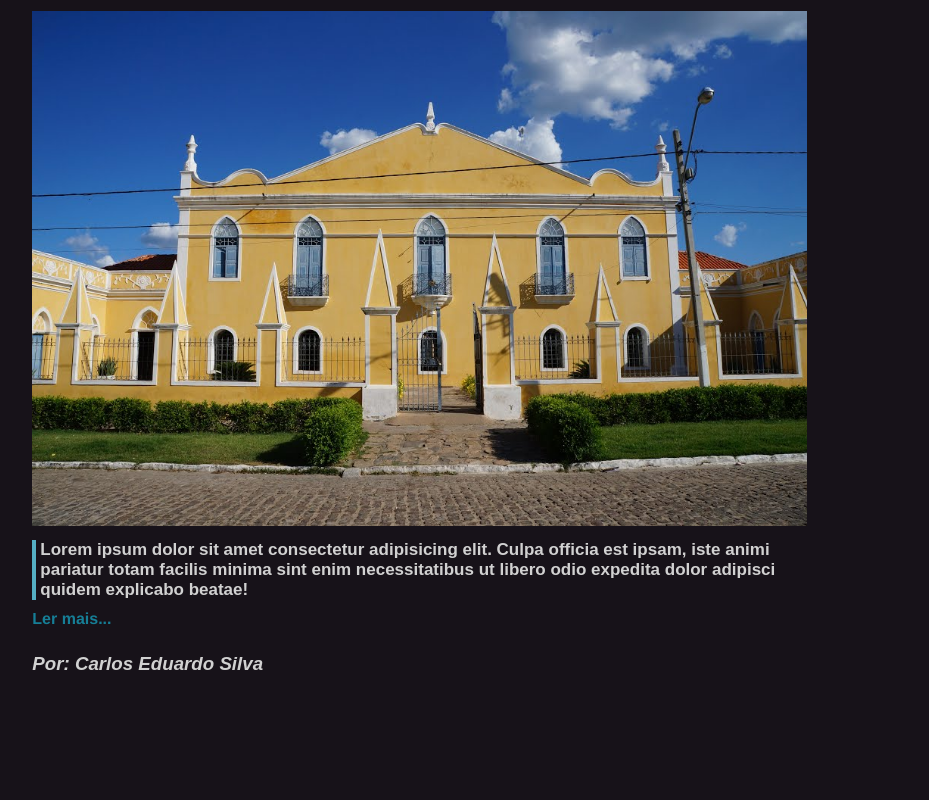
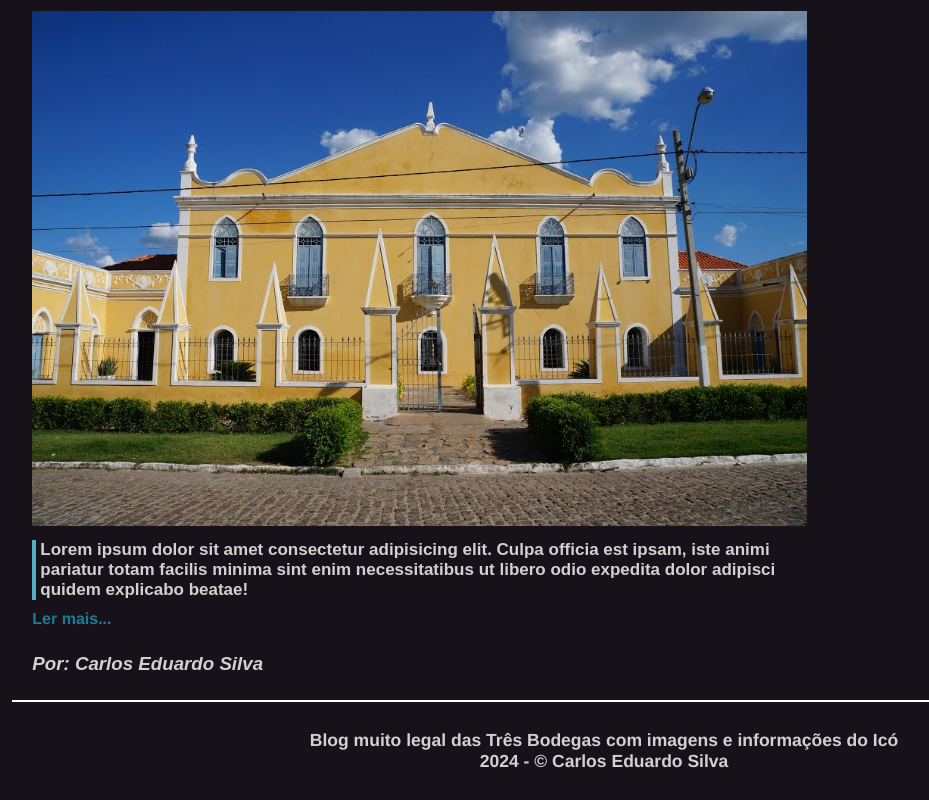
Before and after one commit to deiz0n/blog-tres-bodegas, a plain HTML site: page index.html in a window 1280 px wide. Shown: the part 1761-2561 px from the top of the page, without its empty margins (36-965 px from the left). Before the commit the page ends 2436 px from the top, so only its background shows below. Drawn offline with Linux system fonts and the light colour scheme.

Commit message:
feat: implementação e estilização do footer

```diff
--- a/index.html
+++ b/index.html
@@ -101,7 +101,7 @@
 
       <aside class="sections">
         <section id="section-search">
-          <h2 class="section-title">Buscar</h2>
+          <h4 class="section-title">Buscar</h4>
           <form>
             <input type="text" placeholder="Pesquise no blog" />
             <input type="submit" value="Buscar" />
@@ -109,7 +109,7 @@
         </section>
 
         <section id="section-categories">
-          <h2 class="section-title">Categorias</h2>
+          <h4 class="section-title">Categorias</h4>
           <ul>
             <li>Paisagens</li>
             <li>Cultura</li>
@@ -121,7 +121,7 @@
         </section>
 
         <section id="section-tags">
-          <h2 class="section-title">Tags</h2>
+          <h4 class="section-title">Tags</h4>
           <ul>
             <li><a href="#"></a>São João</li>
             <li><a href="#"></a>Festas</li>
@@ -134,5 +134,12 @@
         </section>
       </aside>
     </div>
+
+    <footer id="footer-container">
+      <h3 id="footer-title">
+        Blog muito legal das Três Bodegas com imagens e informações do Icó
+      </h3>
+      <h3 id="footer-description">2024 - &copy; Carlos Eduardo Silva</h3>
+    </footer>
   </body>
 </html>
--- a/styles/style.css
+++ b/styles/style.css
@@ -209,3 +209,15 @@
     color: #000;
     background-color: #ddd;
 }
+
+#footer-container {
+    margin-inline: 3rem;
+    margin-top: 25px;
+    border-top: 2px solid #fff;
+    height: 100px;
+    display: flex;
+    flex-direction: column;
+    justify-content: center;
+    align-items: center;
+    font-size: 15px;
+}
```
